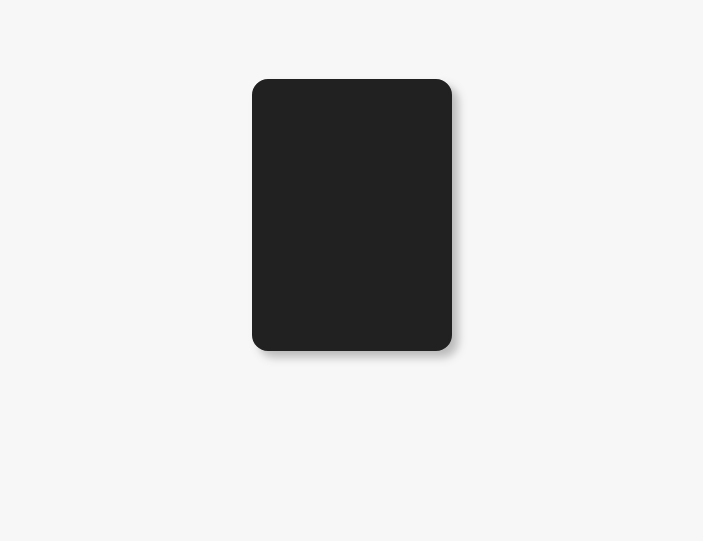
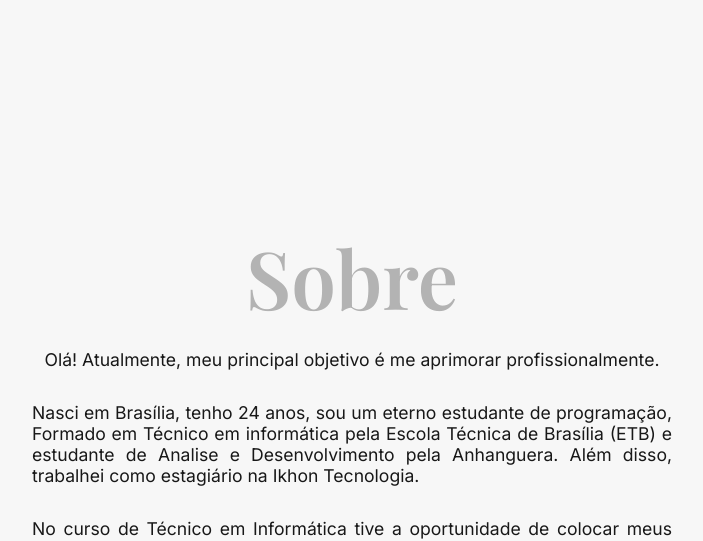
Before and after one commit to danielvito-pereira/portfolio_2023, a plain HTML site: page index.html in a window 1280 px wide. Shown: the part 3187-3728 px from the top of the page, without its empty margins (288-991 px from the left). Drawn offline with nearby package versions, Linux system fonts and the light colour scheme; a web font is replaced by a local one.

Commit message:
ajustes na section de soft skills

```diff
--- a/css/app.css
+++ b/css/app.css
@@ -715,27 +715,3 @@ body {
    rgb(255, 255, 255) 40%, #000000 48%);
   color: coral;
 }
-
-
-
-
-
-
-
-
-
-.card {
-  width: 12.5rem;
-  height: 17rem;
-  background-color: #212121;
-  border-radius: 1rem;
-  border: #212121 0.2rem solid;
-  transition: all 0.4s ease-in;
-  box-shadow: 0.4rem 0.4rem 0.6rem #00000040;
- }
-
- .card:hover {
-  transform: translateY(-1.5rem);
-  border: #f2295bf0 0.2em solid;
-  border-radius: 2.5rem 0 2.5rem 0;
- }
--- a/index.html
+++ b/index.html
@@ -273,7 +273,7 @@
                 </div>
             </div>
             <h2 class="h2">Soft Skills</h2>
-            <div class="card"></div>
+
         </section>
         <section class="section about" id="about">
             <h2 class="h2">Sobre</h2>
```
